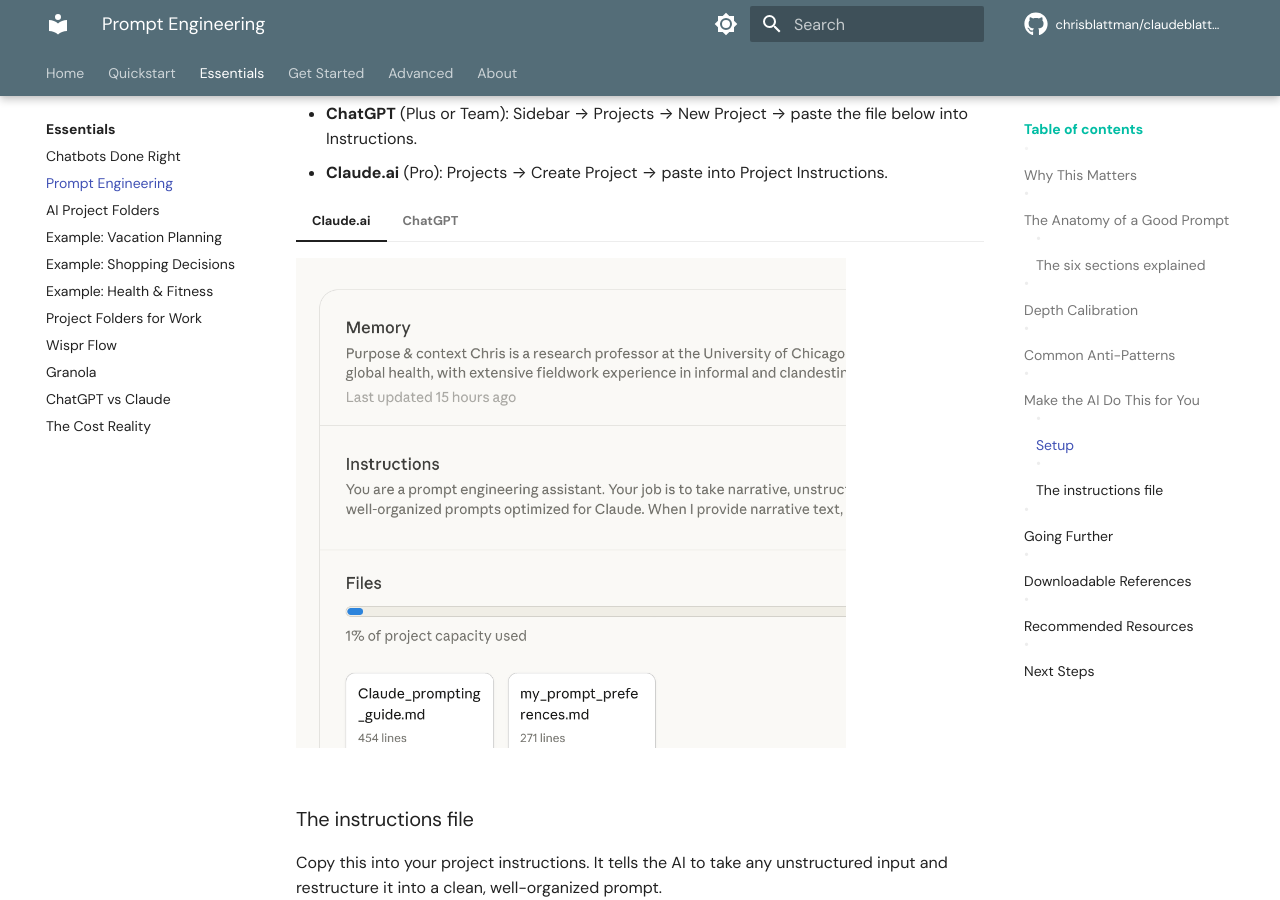
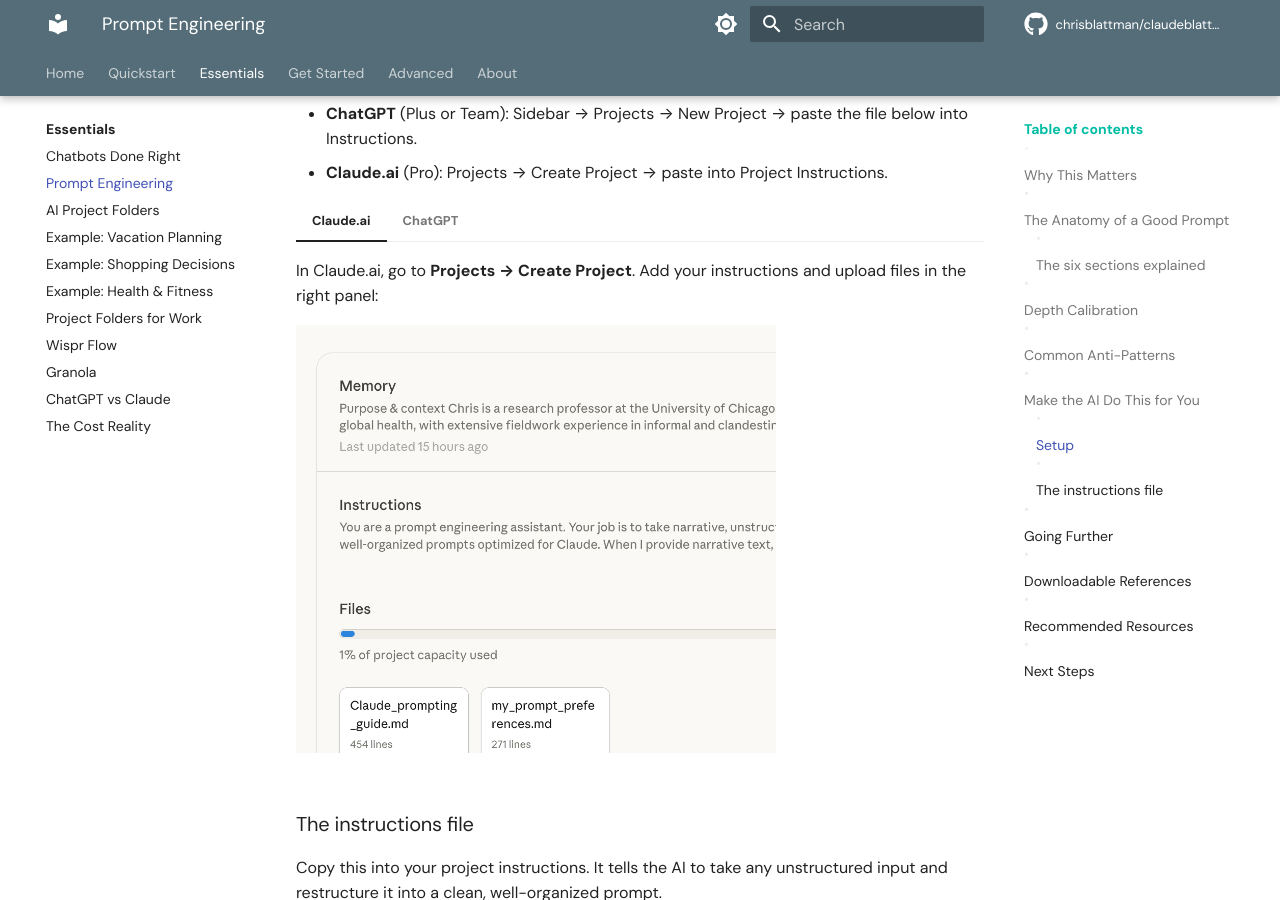
Before and after one commit to XiongfeiLi6/claudeblattman, an MkDocs documentation site: the page built from docs/essentials/prompting.md, in a window 1280 px wide and 900 px high, scrolled down 3846 px. Built offline with MkDocs 1.6.1 and Material for MkDocs 9.7.7, drawn with Linux system fonts in a browser that asks for light colours; comment, search, counter and statistics services are not loaded.

Commit message:
Fix prompting page screenshot tabs — add captions, adjust sizing
Add brief instructional text above each screenshot so tab content
isn't just a bare image. Reduce max-width to 480px for better
proportions inside tab containers.

Co-Authored-By: Claude Opus 4.6 <noreply@anthropic.com>

```diff
--- a/docs/essentials/prompting.md
+++ b/docs/essentials/prompting.md
@@ -148,11 +148,15 @@ You don't have to internalize all of the above. Create a project in ChatGPT or C
 
 === "Claude.ai"
 
-    ![Claude.ai Projects interface with Memory, Instructions, and Files](../images/claude-projects-v1.png){ alt="Claude.ai Projects interface showing where to add instructions and upload files" style="max-width: 550px" }
+    In Claude.ai, go to **Projects → Create Project**. Add your instructions and upload files in the right panel:
+
+    ![Claude.ai Projects interface with Memory, Instructions, and Files](../images/claude-projects-v1.png){ alt="Claude.ai Projects interface showing where to add instructions and upload files" style="max-width: 480px" }
 
 === "ChatGPT"
 
-    ![ChatGPT Projects interface with Sources and uploaded files](../images/chatgpt-projects-v1.png){ alt="ChatGPT Projects interface showing Sources tab with uploaded instruction files" style="max-width: 550px" }
+    In ChatGPT, go to **Sidebar → Projects → New Project**. Add files under the **Sources** tab:
+
+    ![ChatGPT Projects interface with Sources and uploaded files](../images/chatgpt-projects-v1.png){ alt="ChatGPT Projects interface showing Sources tab with uploaded instruction files" style="max-width: 480px" }
 
 ### The instructions file
 
```
